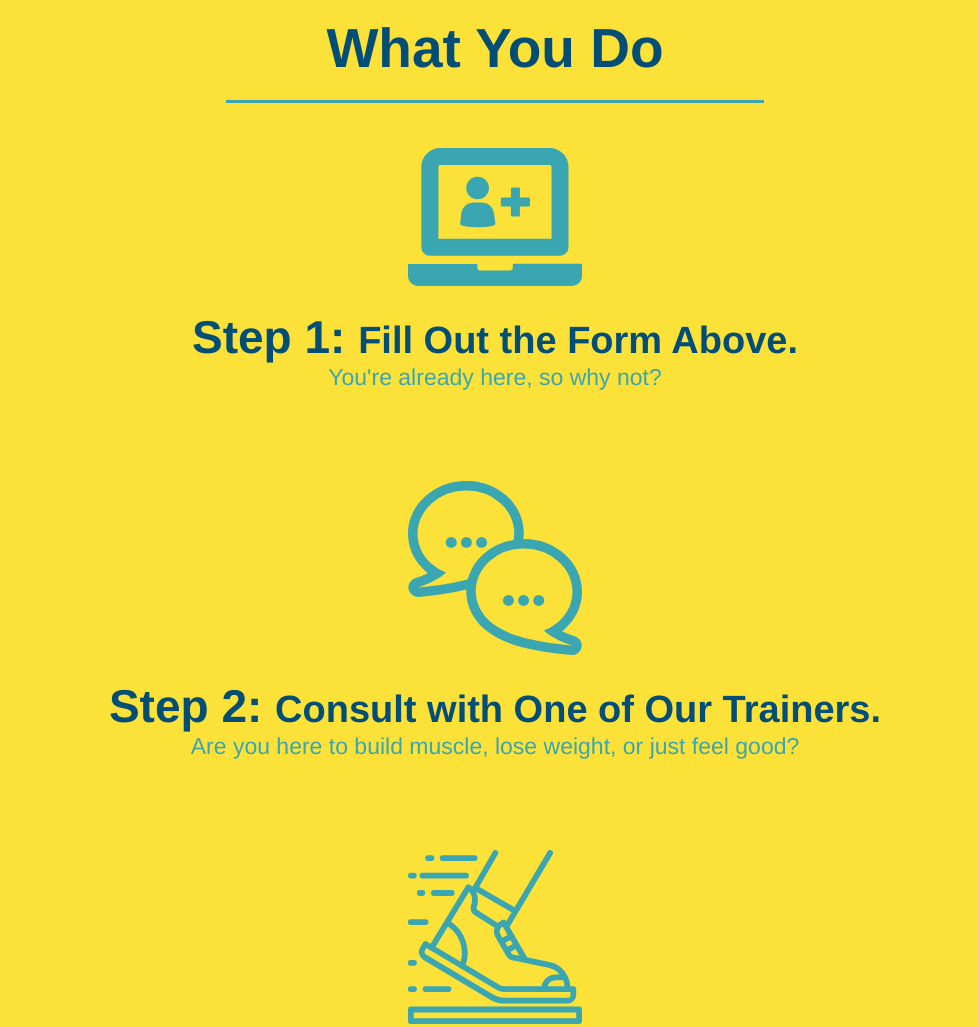
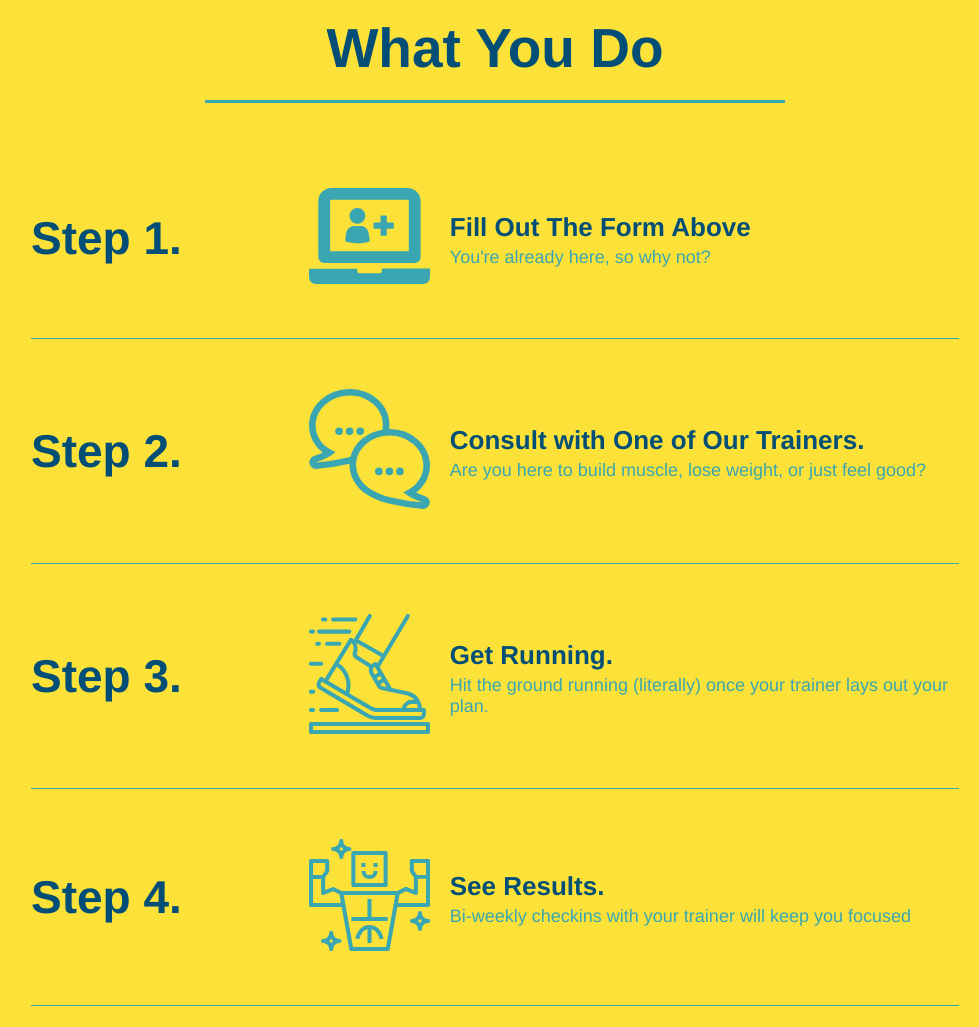
Before and after one commit to nicholasgaffney0/run-buddy, a plain HTML site: page index.html in a window 1280 px wide. Shown: the part 1140-2167 px from the top of the page, without its empty margins (145-1124 px from the left). Drawn offline with Linux system fonts and the light colour scheme.

Commit message:
add flexbox to the steps

```diff
--- a/assets/css/style.css
+++ b/assets/css/style.css
@@ -121,9 +121,6 @@ section {
     padding: 10px 20px;
     font-size: 16px;
 }
-.intro {
-    text-align: center;
-}
 
 .intro p {
     line-height: 1.7;
@@ -131,19 +128,20 @@ section {
     width: 80%;
     font-size: 20px;
     margin: 0 auto;
+    text-align: center;
 }
 .steps {
-    text-align: center;
     background: #fce138;
 }
 
 .section-title {
     font-size: 55px;
     color: #024e76;
-    margin-bottom: 35px;
-    padding: 0 100px 20px 100px;
-    display: inline-block;
     border-bottom: 3px solid;
+    padding-bottom: 20px;
+    text-align: center;
+    margin: 0 auto 35px auto;
+    width: 50%;
 }
 .primary-border {
     border-color: #fce138;
@@ -151,27 +149,50 @@ section {
 .secondary-border {
     border-color: #39a6b2;
 }
-.steps div {
-    margin-bottom: 80px;
+.step {
+    margin: 50px auto;
+    padding-bottom: 50px;
+    width: 80%;
+    border-bottom: 1px solid #39a6b2;
+    display: flex;
+    flex-wrap: wrap;
+    align-items: center;
+    justify-content: space-between;
 }
-.steps img {
-    width: 15%;
-    margin: 10px 0;
-}
-.steps h3 {
+
+.step h3 {
     color: #024e76;
     font-size: 46px;
-    margin-top: 10px;
+    flex: 1 30%;
 }
-.steps p {
+.step-info {
+    flex: 2 70%;
+    display: flex;
+    flex-wrap: wrap;
+    align-items: center;
+}
+.step-img {
+    flex: 1 12%;
+    margin-right: 20px;
+}
+.step-img img {
+    max-width: 100%;
+}
+.step-text {
+    flex: 12;
+}
+.step-text p {
     color: #39a6b2;
-    font-size: 23px;
+    font-size: 18px;
 }
-.steps span {
-    font-size: 38px;
+.step-text h4 {
+    font-size: 26px;
+    line-height: 1.5;
+    color: #024e76;
 }
+
 .trainers {
-    text-align: center;
+
 }
 .trainer {
     width: 900px;
@@ -209,7 +230,6 @@ section {
     line-height: 1.3;
 }
 .contact {
-    text-align: center;
     background: #024e76;
 }
 .contact h2 {
@@ -240,3 +260,6 @@ section {
 .contact-info a {
     color: #fce138;
 }
+.flex-row {
+    display: flex;
+}
--- a/index.html
+++ b/index.html
@@ -72,46 +72,86 @@
 
         <!-- "what we do" section -->
         <section id="what-we-do" class="intro">
-            <h2 class="section-title primary-border">What We Do</h2>
+            <div class="flex-row">
+                <h2 class="section-title primary-border">
+                    What We Do
+                </h2>
+            </div>
+            <div class="flex-row">
             <p>
                 butcher selfies chambray shabby chic gentrify readymade yr Echo Park XOXO Tumblr normcore Banksy direct trade Blue Bottle chillwave you probably haven't heard of them single-origin coffee Vice fanny pack fixie Odd Future Austin fingerstache pickled twee synth Wes Anderson Thundercats viral bitters flannel meggings narwhal Marfa Schlitz sustainable Intelligentsia umami deep v craft
             </p>
+            </div>
         </section>
 
         <!-- "what you do"-->
         <section id="what-you-do" class="steps">
-            <h2 class="section-title secondary-border">What You Do</h2>
+            <div class="flex-row">
+            <h2 class="section-title secondary-border">
+                What You Do
+            </h2>
+            </div>
 
-            <div>
+            <div class="step">
+                <h3>Step 1.</h3>
+                <div class="step-info">
+                    <div class="step-img">
                         <img src="./assets/images/step-1.svg" alt="" />
-                <h3>Step 1: <span>Fill Out the Form Above.</span></h3>
+                    </div>
+                    <div class="step-text">
+                        <h4>Fill Out The Form Above</h4>
                         <p>You're already here, so why not?</p>
                     </div>
+                </div>
+            </div>
 
-            <div>
+            <div class="step">
+                <h3>Step 2.</h3>
+                <div class="step-info">
+                    <div class="step-img">
                         <img src="./assets/images/step-2.svg" alt="" />
-                <h3>Step 2: <span>Consult with One of Our Trainers.</span></h3>
+                    </div>
+                    <div class="step-text">
+                        <h4>Consult with One of Our Trainers.</h4>
                         <p>Are you here to build muscle, lose weight, or just feel good?</p>
                     </div>
+                </div>
+            </div>
 
-            <div>
+            <div class="step">
+                <h3>Step 3.</h3>
+                <div class="step-info">
+                    <div class="step-img">
                         <img src="./assets/images/step-3.svg" alt="" />
-                <h3>Step 3: <span>Get Running.</span></h3>
+                    </div>
+                    <div class="step-text">
+                        <h4>Get Running.</h4>
                         <p>Hit the ground running (literally) once your trainer lays out your plan.</p>
                     </div>
+                </div>
+            </div>
 
-            <div>
+            <div class="step">
+                <h3>Step 4.</h3>
+                <div class="step-info">
+                    <div class="step-img">
                     <img src="./assets/images/step-4.svg" alt="" />
-                <h3>Step 4: <span>See Results.</span></h3>
+                    </div>
+                    <div class="step-text">
+                        <h4>See Results.</h4>
                         <p>Bi-weekly checkins with your trainer will keep you focused</p>
+                    </div>
+                </div>
             </div>
         </section>
 
         <!-- "meet the trainers" section -->
         <section id="your-trainers" class="trainers">
+            <div class="flex-row">
             <h2 class="section-title primary-border">
                 Meet The Trainers
             </h2>
+            </div>
 
             <article class="trainer">
                 <img src="./assets/images/trainer-1.jpg" alt="Arron Stephens in his workout clothes, ready to pump iron" />
@@ -152,9 +192,11 @@
 
         <!-- "reach out" section -->
         <section id="reach-out" class="contact">
+            <div class="flex-row">
             <h2 class="section-title secondary-border">
                 Reach Out
             </h2>
+            </div>
             <div class="contact-info">
                 <iframe src="https://www.google.com/maps/embed?pb=!1m18!1m12!1m3!1d3110.0528236355317!2d-77.42124028412334!3d38.78542337958811!2m3!1f0!2f0!3f0!3m2!1i1024!2i768!4f13.1!3m3!1m2!1s0x89b65ade0cca680d%3A0xc7eb740aa021ecd5!2s13656%20Balmoral%20Greens%20Ave%2C%20Clifton%2C%20VA%2020124!5e0!3m2!1sen!2sus!4v1658688160105!5m2!1sen!2sus"
                 allowfullscreen=""
```
Lines whose indentation alone changed are shown as unchanged.
